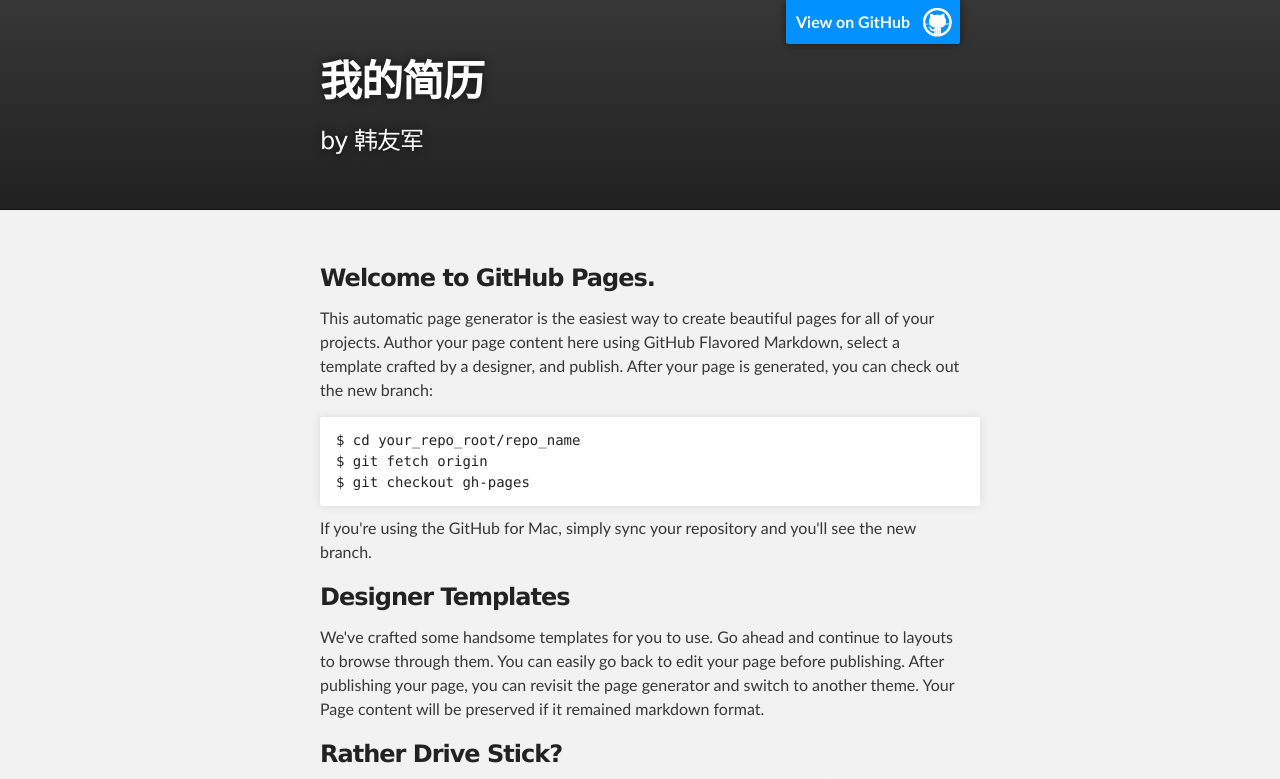
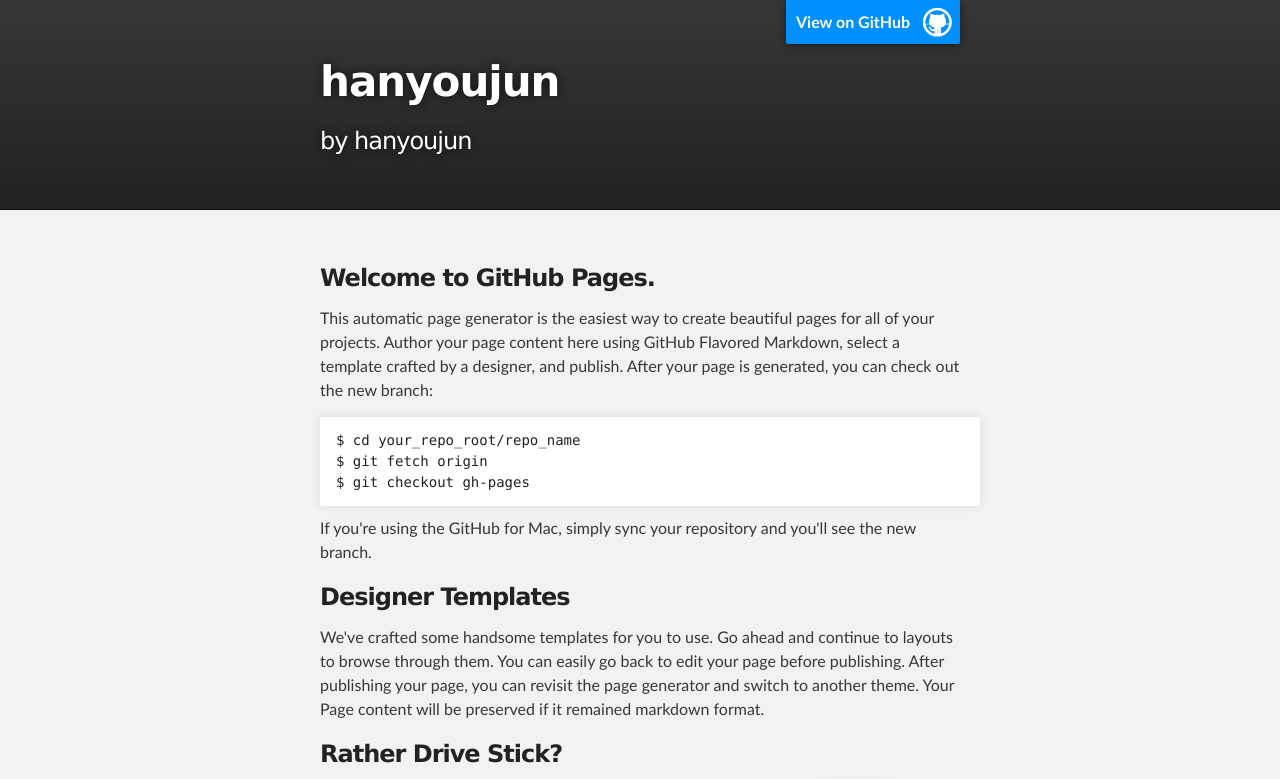
Before and after one commit to hanyoujun/hanyoujun.github.com, a plain HTML site: page index.html in a window 1280 px wide. Shown: the top 779 px of the page. Drawn offline with Linux system fonts and the light colour scheme.

Commit message:
Update index.html

```diff
--- a/index.html
+++ b/index.html
@@ -4,11 +4,11 @@
   <head>
     <meta charset='utf-8' />
     <meta http-equiv="X-UA-Compatible" content="chrome=1" />
-    <meta name="description" content="我的简历 : by 韩友军" />
+    <meta name="description" content="hanyoujun" />
 
     <link rel="stylesheet" type="text/css" media="screen" href="stylesheets/stylesheet.css">
 
-    <title>我的简历</title>
+    <title>hanyoujun</title>
   </head>
 
   <body>
@@ -18,8 +18,8 @@
         <header class="inner">
           <a id="forkme_banner" href="https://github.com/hanyoujun">View on GitHub</a>
 
-          <h1 id="project_title">我的简历</h1>
-          <h2 id="project_tagline">by 韩友军</h2>
+          <h1 id="project_title">hanyoujun</h1>
+          <h2 id="project_tagline">by hanyoujun</h2>
 
         </header>
     </div>
```
